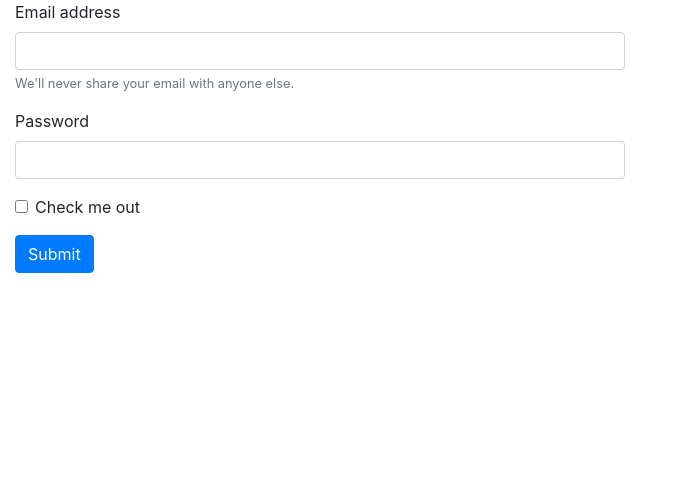
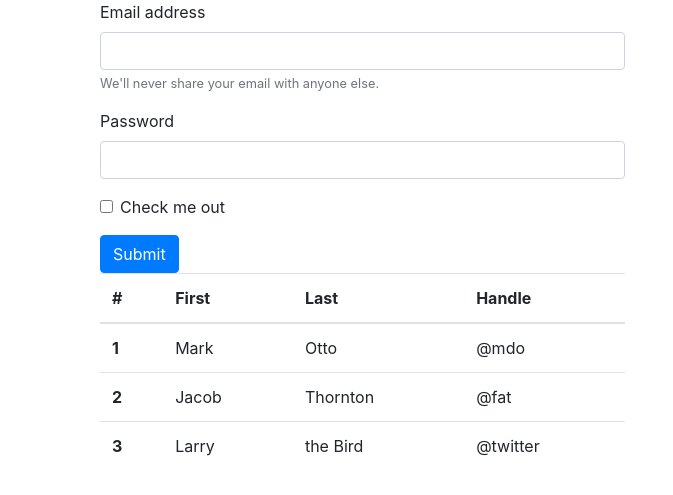
Before and after one commit to juliandrojas/crudFlaskMySQL, a Flask app: page / in a window 1280 px wide. Shown: the top 495 px of the page, without its empty margins (0-673 px from the left). Run offline with Flask 2, Linux system fonts and the light colour scheme; some libraries are stand-ins or nearby versions.

Commit message:
Adding class container.

```diff
--- a/Templates/index.html
+++ b/Templates/index.html
@@ -11,8 +11,9 @@
         <title>Flask MySQL CRUD</title>
     </head>
     <body>
+        <div class="container">
             <!-- Formulario y sección de vista de los registros -->
-        <div class="col-md-6">
+            <div class="col-xl-6 col-md-6">
                 <form>
                     <div class="form-group">
                         <label for="exampleInputEmail1">Email address</label>
@@ -30,6 +31,39 @@
                     <button type="submit" class="btn btn-primary">Submit</button>
                 </form>
             </div>
+            <div class="col-xl-6">
+                <table class="table">
+                    <thead>
+                        <tr>
+                            <th scope="col">#</th>
+                            <th scope="col">First</th>
+                            <th scope="col">Last</th>
+                            <th scope="col">Handle</th>
+                        </tr>
+                    </thead>
+                    <tbody>
+                        <tr>
+                            <th scope="row">1</th>
+                            <td>Mark</td>
+                            <td>Otto</td>
+                            <td>@mdo</td>
+                        </tr>
+                        <tr>
+                            <th scope="row">2</th>
+                            <td>Jacob</td>
+                            <td>Thornton</td>
+                            <td>@fat</td>
+                        </tr>
+                        <tr>
+                            <th scope="row">3</th>
+                            <td>Larry</td>
+                            <td>the Bird</td>
+                            <td>@twitter</td>
+                        </tr>
+                    </tbody>
+                </table>
+            </div>
+        </div>
         <script src="https://cdnjs.cloudflare.com/ajax/libs/jquery/3.5.1/jquery.slim.min.js"></script>
         <script src="https://cdnjs.cloudflare.com/ajax/libs/popper.js/1.16.1/umd/popper.min.js"></script>
         <script src="https://cdnjs.cloudflare.com/ajax/libs/twitter-bootstrap/4.6.0/js/bootstrap.min.js"></script>
```
Lines whose indentation alone changed are shown as unchanged.
